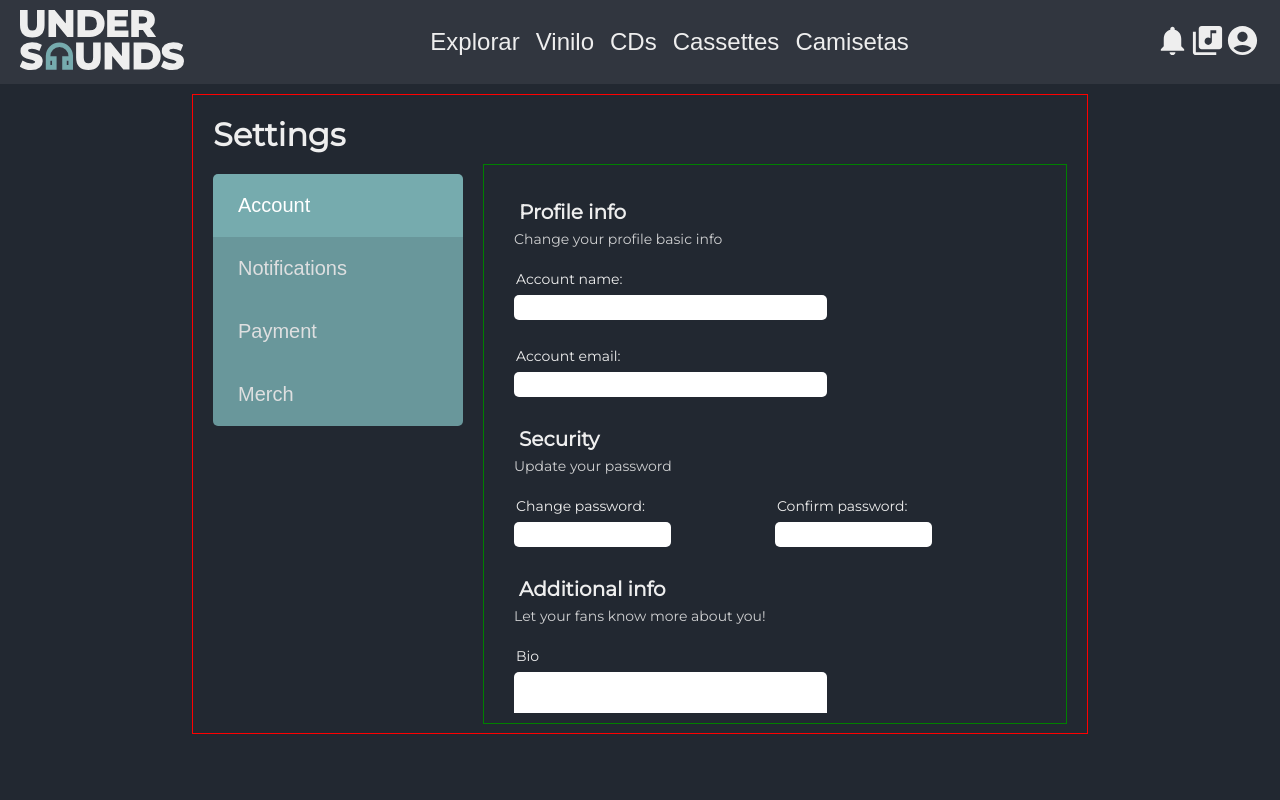
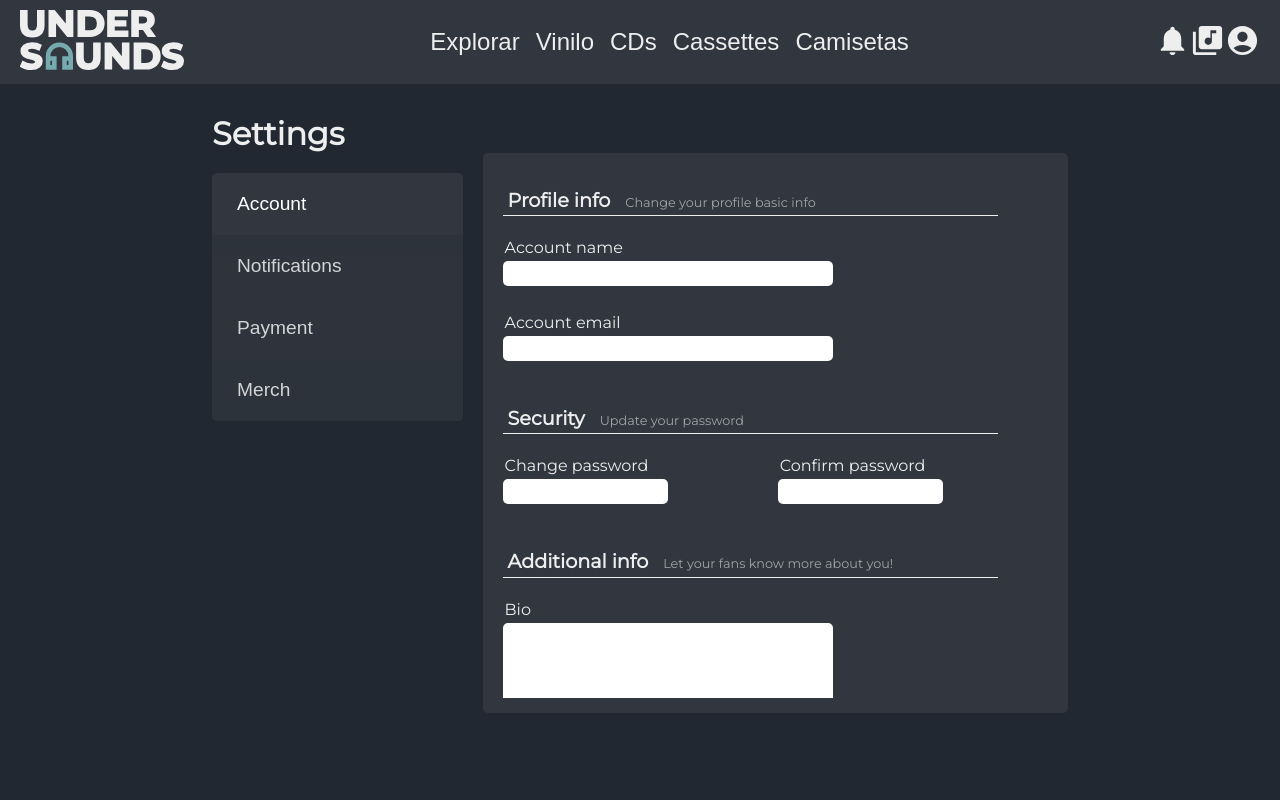
Before and after one commit to abenitezm/undersounds, a Next.js app: page /account in a window 1280 px wide. Shown: the top 800 px of the page. Built offline with nearby package versions, Linux system fonts and the light colour scheme.

Commit message:
cambios a la configuración y estilado

```diff
--- a/src/app/account/page.tsx
+++ b/src/app/account/page.tsx
@@ -25,12 +25,12 @@ const SettingsPage = () => {
             </SideMenuItem>
           ))}
         </SideMenu>
-        <div style={styles.form}>
+        <FormArea>
           {selected === "Account" && <AccountForm />}
           {selected === "Notifications" && <h2>Notifications</h2>}
           {selected === "Payment" && <h2>Payment</h2>}
           {selected === "Merch" && <h2>Merch</h2>}
-        </div>
+        </FormArea>
       </div>
     </main>
   );
@@ -47,18 +47,37 @@ const SideMenu = styled.div`
   margin-right: 20px;
 `;
 
-const SideMenuItem = styled.button`
+interface SideMenuItemProps {
+  $isSelected: boolean;
+}
+
+// El elemento tiene props para saber si está seleccionado o no
+const SideMenuItem = styled.button<SideMenuItemProps>`
   border: none;
-  background-color: ${colors.primary};
+  background-color: ${colors.tertiary};
   cursor: pointer;
   color: white;
 
-  opacity: ${({ $isSelected }) => ($isSelected ? "1" : "0.85")};
-  font-size: 20px;
+  opacity: ${({ $isSelected }) => ($isSelected ? "1" : "0.80")};
+  font-size: 1.2rem;
   padding-top: 20px;
   padding-bottom: 20px;
   padding-left: 25px;
   text-align: left;
+
+  &:hover {
+    opacity: 1;
+  }
+`;
+
+const FormArea = styled.div`
+  padding: 15px 15px 15px 20px;
+  width: 70%;
+  height: 70vh;
+  border-radius: 5px;
+  display: flex;
+  background-color: ${colors.tertiary};
+  flex-direction: column;
 `;
 
 const styles = {
@@ -66,28 +85,7 @@ const styles = {
     padding: 20,
     width: "70%",
     height: "80vh",
-    border: "1px solid red",
     marginTop: 10,
-  },
-  form: {
-    width: "70%",
-    marginTop: 10,
-    height: "70vh",
-    border: "1px solid green",
-    padding: 10,
-    display: "flex",
-    flexDirection: "column",
-  },
-  sideMenuButton: {
-    border: "none",
-    color: colors.secondary,
-    backgroundColor: "red",
-    cursor: "pointer",
-    fontSize: 20,
-    paddingTop: 20,
-    paddingBottom: 20,
-    paddingLeft: 25,
-    textAlign: "left",
   },
 };
 
--- a/src/app/components/AccountForm.tsx
+++ b/src/app/components/AccountForm.tsx
@@ -2,6 +2,22 @@
 
 import { useState } from "react";
 import colors from "../colors";
+import styled from "styled-components";
+
+// Objeto con todos los mensajes de error, para facilitar hacer cambios en los mensajes
+const errorMessages = {
+  usernameRequired: <span>Username is required</span>,
+  usernameLength: <span>Username must be at least 5 characters</span>,
+  usernameRegex: <span>Username can only contain letters and numbers</span>,
+  emailRequired: <span>Email is required</span>,
+  emailRegex: <span>Invalid email format</span>,
+  passwordRequired: <span>Password is required</span>,
+  passwordRegex: <span>Password must contain at least one number</span>,
+  passwordLength: <span>Password must be at least 8 characters</span>,
+  securePasswordRequired: <span>Password confirmation is required</span>,
+  passwordsMatch: <span>Passwords do not match</span>,
+  fanEmailRegex: <span>Invalid email format</span>,
+}
 
 const AccountForm = () => {
   const [inputs, setInputs] = useState({
@@ -34,21 +50,21 @@ const AccountForm = () => {
   const validateFields = () => {
     let allFieldsValid = true;
     // Check if the username is empty
-    let newErrors = { ...errors };
+    const newErrors = { ...errors };
     if (!inputs.username) {
       newErrors.usernameRequired = true;
       allFieldsValid = false;
     } else {
       newErrors.usernameRequired = false;
     }
-
+    // Check if the username is at least 5 characters
     if (inputs.username.length < 5) {
       newErrors.usernameLength = true;
       allFieldsValid = false;
     } else {
       newErrors.usernameLength = false;
     }
-
+    // Check if the username contains only letters and numbers
     if (!inputs.username.match(/^[a-zA-Z0-9]+$/)) {
       newErrors.usernameRegex = true;
       allFieldsValid = false;
@@ -129,7 +145,7 @@ const AccountForm = () => {
     }
   };
 
-  const handleChange = (e) => {
+  const handleChange = (e: React.ChangeEvent<HTMLInputElement | HTMLTextAreaElement | HTMLSelectElement>) => {
     const name = e.target.name;
     const value = e.target.value;
     setInputs({
@@ -138,55 +154,49 @@ const AccountForm = () => {
     });
   };
 
-  const handleSubmit = (e) => {
+  const handleSubmit = (e: { preventDefault: () => void; }) => {
     e.preventDefault(); // previene que recargue la página y perdamos la info
     validateFields();
   };
 
   return (
-    <form onSubmit={handleSubmit} style={styles.form}>
-      <div>
-        <h2 style={styles.formSectionTitle}>Profile info</h2>
-        <span style={styles.formSectionSubtitle}>
-          Change your profile basic info
-        </span>
-      </div>
-      <div style={styles.formItem}>
-        <label style={styles.formLabel}>Account name:</label>
+    <Form onSubmit={handleSubmit}>
+      <SectionInfo>
+        <SectionTitle>Profile info</SectionTitle>
+        <SectionSubtitle>Change your profile basic info</SectionSubtitle>
+      </SectionInfo>
+      <FormItem>
+        <FormLabel>Account name</FormLabel>
         <input
           style={styles.formInput}
           onChange={handleChange}
           type="text"
           name="username"
         />
-        <div style={styles.errorMessages}>
-          {errors.usernameRequired && <span>Username is required</span>}
-          {errors.usernameLength && (
-            <span> Username must be at least 5 characters </span>
-          )}
-          {errors.usernameRegex && (
-            <span> Username can only contain letters and numbers </span>
-          )}
-        </div>
-      </div>
-      <div style={styles.formItem}>
-        <label style={styles.formLabel}>Account email:</label>
+        <ErrorMessages>
+          {errors.usernameRequired && errorMessages.usernameRequired}
+          {errors.usernameLength && errorMessages.usernameLength}
+          {errors.usernameRegex && errorMessages.usernameRegex}
+        </ErrorMessages>
+      </FormItem>
+      <FormItem>
+        <FormLabel>Account email</FormLabel>
         <input
           style={styles.formInput}
           onChange={handleChange}
           type="email"
           name="accountEmail"
         />
-        <div style={styles.errorMessages}>
-          {errors.emailRequired && <span> Email is required </span>}
-          {errors.emailRegex && <span>Invalid email format </span>}
-        </div>
-      </div>
+        <ErrorMessages>
+          {errors.emailRequired && errorMessages.emailRequired}
+          {errors.emailRegex && errorMessages.emailRegex}
+        </ErrorMessages>
+      </FormItem>
 
-      <div>
-        <h2 style={styles.formSectionTitle}>Security</h2>
-        <span style={styles.formSectionSubtitle}>Update your password</span>
-      </div>
+      <SectionInfo>
+        <SectionTitle>Security</SectionTitle>
+        <SectionSubtitle>Update your password</SectionSubtitle>
+      </SectionInfo>
 
       <div
         style={{
@@ -194,99 +204,89 @@ const AccountForm = () => {
           flexDirection: "row",
         }}
       >
-        <div style={styles.formItem}>
-          <label style={styles.formLabel}>Change password:</label>
+        <FormItem>
+          <FormLabel>Change password</FormLabel>
           <input
             style={styles.formInput}
             onChange={handleChange}
             type="password"
             name="password"
           />
-          <div style={styles.errorMessages}>
-            {errors.passwordRequired && <span>Password is required</span>}
-            {errors.passwordLength && (
-              <span>Password must be at least 8 characters</span>
-            )}
-            {errors.passwordRegex && (
-              <span>Password must contain at least one number</span>
-            )}
-          </div>
-        </div>
+          <ErrorMessages>
+            {errors.passwordRequired && errorMessages.passwordRequired}
+            {errors.passwordLength && errorMessages.passwordLength}
+            {errors.passwordRegex && errorMessages.passwordRegex}
+          </ErrorMessages>
+        </FormItem>
 
-        <div style={styles.formItem}>
-          <label style={styles.formLabel}>Confirm password:</label>
+        <FormItem>
+          <FormLabel>Confirm password</FormLabel>
           <input
             style={styles.formInput}
             onChange={handleChange}
             type="password"
             name="securePassword"
           />
-          <div style={styles.errorMessages}>
-            {errors.securePasswordRequired && (
-              <span>Password confirmation is required</span>
-            )}
-            {errors.passwordsMatch && <span>Passwords do not match</span>}
-          </div>
-        </div>
+          <ErrorMessages>
+            {errors.securePasswordRequired && errorMessages.securePasswordRequired}
+            {errors.passwordsMatch && errorMessages.passwordsMatch}
+          </ErrorMessages>
+        </FormItem>
       </div>
 
-      <div>
-        <h2 style={styles.formSectionTitle}>Additional info</h2>
-        <span style={styles.formSectionSubtitle}>
-          Let your fans know more about you!
-        </span>
-      </div>
+      <SectionInfo>
+        <SectionTitle>Additional info</SectionTitle>
+        <SectionSubtitle>Let your fans know more about you!</SectionSubtitle>
+      </SectionInfo>
 
-      <div style={styles.formItem}>
-        <label style={styles.formLabel}>Bio</label>
+      <FormItem>
+        <FormLabel>Bio</FormLabel>
         <textarea
           style={styles.formInput}
           onChange={handleChange}
           name="bio"
           rows={5}
         />
-      </div>
-      <div style={styles.formItem}>
-        <label style={styles.formLabel}>Email for fans:</label>
+      </FormItem>
+      <FormItem>
+        <FormLabel>Email for fans</FormLabel>
         <input
           style={styles.formInput}
           onChange={handleChange}
           type="email"
           name="emailForFans"
         />
-        <div style={styles.errorMessages}>
-          {errors.fanEmailRegex && <span>Invalid email format</span>}
-        </div>
-      </div>
-      <div style={styles.formItem}>
-        <label style={styles.formLabel}>Location:</label>
+        <ErrorMessages>
+          {errors.fanEmailRegex && errorMessages.fanEmailRegex}
+        </ErrorMessages>
+      </FormItem>
+      <FormItem>
+        <FormLabel>Location</FormLabel>
         <input
           style={styles.formInput}
           onChange={handleChange}
           type="text"
           name="location"
         />
-      </div>
+      </FormItem>
 
-      <div style={styles.formItem}>
-        <label style={styles.formLabel}>Websites:</label>
+      <FormItem>
+        <FormLabel>Websites</FormLabel>
         <input
           style={styles.formInput}
           onChange={handleChange}
           type="text"
           name="website"
         />
-      </div>
+      </FormItem>
 
-      <div>
-        <h2 style={styles.formSectionTitle}>Preferences</h2>
-        <span style={styles.formSectionSubtitle}>
-          Customize your experience
-        </span>
-      </div>
+      <SectionInfo>
+        <SectionTitle>Preferences</SectionTitle>
+        <SectionSubtitle>Customize your experience</SectionSubtitle>
+      </SectionInfo>
 
-      <div style={styles.formItem}>
-        <label style={styles.formLabel}>Preferred language:</label>
+      <FormItem>
+        <FormLabel>Preferred language</FormLabel>
         <select
           style={styles.formInput}
           name="preferredLanguage"
@@ -297,85 +297,130 @@ const AccountForm = () => {
           <option value="fr">French</option>
           <option value="de">German</option>
         </select>
-      </div>
+      </FormItem>
 
-      <div
+      <FormItem
         style={{
-          ...styles.formItem,
           flexDirection: "row",
           alignItems: "center",
           justifyContent: "flex-start",
         }}
       >
-        <label style={styles.formLabel}>Dark mode:</label>
+        <FormLabel>Dark mode</FormLabel>
         <input
-          style={{ ...styles.formInput, width: "auto", marginLeft: 10 }}
+          style={{ ...styles.formInput, width: "auto", marginLeft: 10, resize: "none" }}
           onChange={handleChange}
           type="checkbox"
           name="darkMode"
           defaultChecked={inputs.darkMode || false}
         />
-      </div>
+      </FormItem>
 
-      <button type="submit" style={styles.formButton}>
-        Save settings
-      </button>
+      <Button type="submit">Save settings</Button>
 
-      <button
+      <DeleteButton
         type="button"
         onClick={() => {
           console.log("Delete profile");
         }}
-        style={styles.deleteButton}
       >
         Delete profile
-      </button>
-    </form>
+      </DeleteButton>
+    </Form>
   );
 };
 
+const Form = styled.form`
+  display: flex;
+  flex-direction: column;
+  gap: 20px;
+  overflow: auto;
+`;
+
+const SectionInfo = styled.div`
+  display: flex;
+  width: 90%;
+  flex-direction: row;
+  gap: 15px;
+  margin-top: 20px;
+  align-items: baseline;
+  border-bottom: 1px solid ${colors.secondary};
+  padding-bottom: 0.2rem;
+`;
+
+const SectionTitle = styled.h2`
+  font-size: 1.2rem;
+  font-weight: bold;
+  margin-left: 5px;
+`;
+
+const SectionSubtitle = styled.span`
+  font-size: 0.8rem;
+  color: ${colors.secondary};
+  opacity: 0.6;
+`;
+
+const FormItem = styled.div`
+  display: flex;
+  width: 100%;
+  flex-direction: column;
+  gap: 5;
+`;
+
+const FormLabel = styled.label`
+  font-size: 14;
+  margin: 2px;
+  margin-bottom: 4px;
+`;
+
+const ErrorMessages = styled.div`
+  display: flex;
+  margin-top: 5px;
+  margin-left: 5px;
+  flex-direction: column;
+  gap: 5px;
+  color: red;
+  font-weight: bold;
+  font-size: 0.8rem;
+`;
+
+const Button = styled.button`
+  background-color: ${colors.primary};
+  color: ${colors.secondary};
+  border: none;
+  margin: 0 auto;
+  padding: 10px 25px;
+  border-radius: 5px;
+  cursor: pointer;
+  width: fit-content;
+  transition: background-color 0.1s ease-in-out;
+  &:hover {
+    background-color: ${colors.secondary};
+    color: ${colors.background};
+  }
+`;
+
+const DeleteButton = styled.button`
+  background-color: red;
+  color: white;
+  border: none;
+  padding: 10px 15px;
+  border-radius: 5px;
+  cursor: pointer;
+  width: fit-content;
+  margin: 0 auto;
+  transition: background-color 0.1s ease-in-out;
+  &:hover {
+    background-color: #ec5353;
+  }
+`;
+
 const styles = {
-  form: {
-    padding: 20,
-    display: "flex",
-    flexDirection: "column",
-    gap: 20,
-    overflow: "auto",
-  },
-  formSectionTitle: {
-    fontSize: 20,
-    fontWeight: "bold",
-    margin: 5,
-  },
-  formSectionSubtitle: {
-    fontSize: 14,
-    color: colors.secondary,
-    opacity: 0.85,
-  },
-  formItem: {
-    display: "flex",
-    width: "100%",
-    flexDirection: "column",
-    gap: 5,
-  },
   formInput: {
     borderRadius: 5,
     border: "none",
     padding: "5px 10px",
     width: "60%",
-    resize: "none",
-  },
-  formLabel: {
-    fontSize: 14,
-    margin: 2,
-  },
-  errorMessages: {
-    display: "flex",
-    flexDirection: "column",
-    gap: 5,
-    color: "red",
-    fontWeight: "bold",
-    fontSize: 12,
   },
 };
 
```
